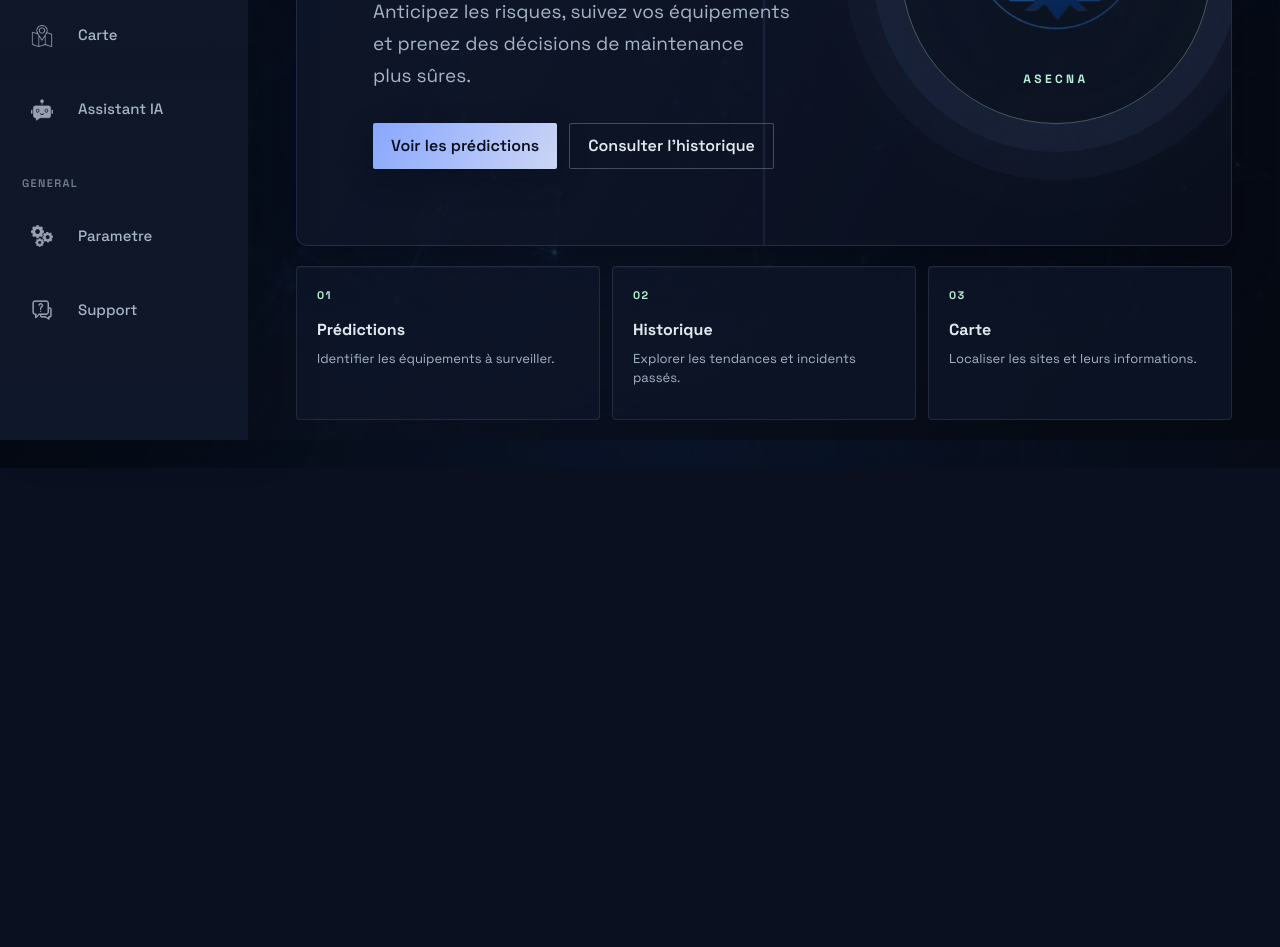
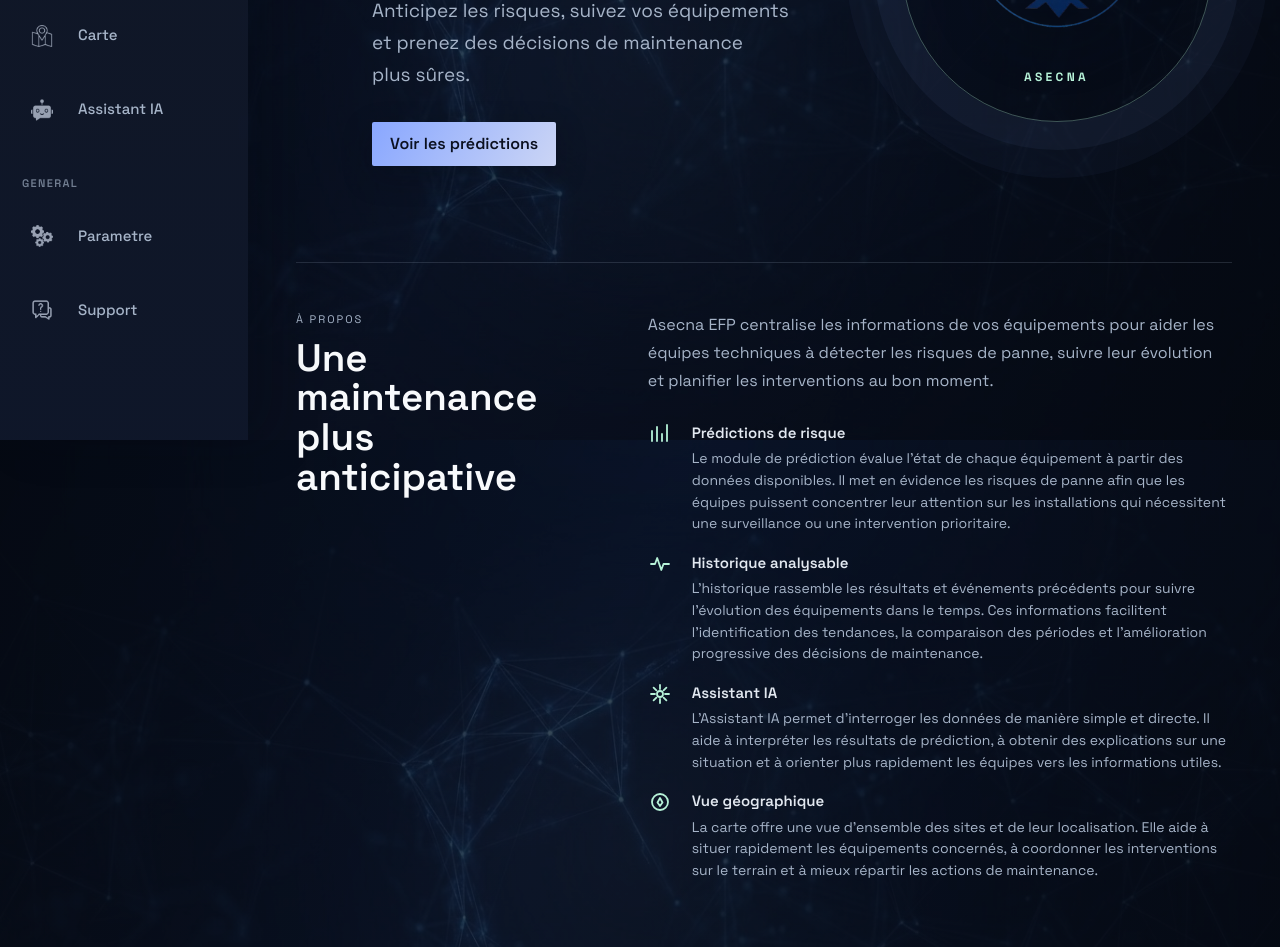
Before and after one commit to AndyJohan/projetPrediction, a React (Create React App) app in the folder front/: page / in a window 1280 px wide. Shown: the part 360-1307 px from the top of the page. Before the commit the page ends 828 px from the top, so only its background shows below. Built offline with nearby package versions, Linux system fonts and the light colour scheme; no server answers.

Commit message:
Modification page d-accueil

```diff
--- a/front/src/components/Sidebar.js
+++ b/front/src/components/Sidebar.js
@@ -76,6 +76,7 @@
       />
 
       <aside className={`sidebar ${isOpen ? 'open' : 'collapsed'}`}>
+        {isOpen ? (
           <div className="sidebar-brand-card">
             <div className="brand-icon sidebar-brand-icon">
               <img src="/logo.png" alt="Logo ASECNA" />
@@ -84,6 +85,7 @@
               <p className="brand-title sidebar-brand-title">ASECNA EFP</p>
             </div>
           </div>
+        ) : null}
 
         {navSections.map((section) => (
           <div key={section.title} className="sidebar-nav-section">
--- a/front/src/pages/HomePage.css
+++ b/front/src/pages/HomePage.css
@@ -1,6 +1,5 @@
 .page-home { justify-content: center; min-height: calc(100vh - 100px); }
-.home-hero { position: relative; display: grid; grid-template-columns: minmax(0, 1.25fr) minmax(280px, .75fr); align-items: center; min-height: 440px; overflow: hidden; border: 1px solid rgba(137, 167, 255, .16); border-radius: 12px; background: linear-gradient(120deg, rgba(15, 23, 42, .96), rgba(11, 16, 32, .78)), radial-gradient(circle at 82% 50%, rgba(182, 242, 216, .17), transparent 32%); box-shadow: var(--shadow-strong); }
-.home-hero::before { position: absolute; inset: 0; background: linear-gradient(90deg, transparent 49.8%, rgba(137, 167, 255, .12) 50%, transparent 50.2%); content: ''; pointer-events: none; }
+.home-hero { display: grid; grid-template-columns: minmax(0, 1.25fr) minmax(280px, .75fr); align-items: center; min-height: 440px; }
 .home-copy { position: relative; z-index: 1; padding: clamp(32px, 6vw, 76px); }
 .page-home h1 { max-width: 620px; margin: 12px 0 18px; color: #f8fafc; font-size: clamp(52px, 8vw, 104px); font-weight: 700; letter-spacing: -.07em; line-height: .88; }
 .home-lead { max-width: 540px; color: var(--muted); font-size: clamp(16px, 1.6vw, 19px); line-height: 1.7; }
@@ -10,12 +9,15 @@
 .home-logo-orbit { position: absolute; width: min(28vw, 310px); aspect-ratio: 1; border: 1px solid rgba(182, 242, 216, .32); border-radius: 50%; box-shadow: 0 0 0 28px rgba(137, 167, 255, .05), 0 0 0 56px rgba(137, 167, 255, .035); }
 .home-logo { position: relative; width: min(200px, 26vw); aspect-ratio: 1; object-fit: contain; filter: drop-shadow(0 20px 28px rgba(3, 7, 18, .42)); }
 .home-logo-label { position: relative; color: var(--mint); font-size: 12px; font-weight: 700; letter-spacing: .28em; }
-.home-links { display: grid; grid-template-columns: repeat(3, minmax(0, 1fr)); gap: 12px; }
-.home-link-card { display: grid; min-height: 154px; align-content: start; gap: 7px; padding: 20px; color: var(--text); text-decoration: none; border: 1px solid rgba(148, 163, 184, .16); border-radius: var(--radius-md); background: rgba(15, 23, 42, .72); box-shadow: inset 0 1px 0 rgba(255, 255, 255, .035); transition: transform var(--duration-fast) var(--ease-standard), border-color var(--duration-fast) var(--ease-standard), background var(--duration-fast) var(--ease-standard); }
-.home-link-card:hover { transform: translateY(-3px); border-color: rgba(182, 242, 216, .35); background: rgba(20, 31, 56, .92); }
-.home-link-card span { margin-bottom: 7px; color: var(--mint); font-size: 11px; font-weight: 700; letter-spacing: .12em; }
-.home-link-card strong { font-size: 16px; }
-.home-link-card small { color: var(--muted); font-size: 13px; line-height: 1.5; }
+.home-about { display: grid; grid-template-columns: minmax(220px, .64fr) minmax(0, 1.36fr); gap: clamp(28px, 6vw, 86px); padding: 48px 0 18px; border-top: 1px solid rgba(148, 163, 184, .2); }
+.home-about-heading h2 { margin-top: 10px; max-width: 340px; color: #f8fafc; font-size: clamp(26px, 3vw, 40px); line-height: 1.04; }
+.home-about-content { display: grid; gap: 26px; max-width: 720px; }
+.home-about-content > p { color: var(--muted); font-size: 16px; line-height: 1.75; }
+.home-about-features { display: grid; gap: 16px; margin: 0; padding: 0; list-style: none; }
+.home-about-features li { display: grid; grid-template-columns: 30px minmax(0, 1fr); gap: 14px; align-items: start; color: var(--muted); font-size: 14px; line-height: 1.55; }
+.home-about-features svg { width: 24px; height: 24px; margin-top: 1px; color: var(--mint); fill: none; stroke: currentColor; stroke-linecap: round; stroke-linejoin: round; stroke-width: 1.8; }
+.home-about-features h3 { margin: 0 0 4px; color: var(--text); font-size: 15px; font-weight: 600; }
+.home-about-features p { margin: 0; }
 
-@media (max-width: 860px) { .page-home { min-height: auto; } .home-hero { grid-template-columns: 1fr; min-height: auto; } .home-logo-panel { min-height: 280px; padding-top: 0; } .home-logo-orbit { width: min(62vw, 280px); } .home-logo { width: min(180px, 42vw); } }
-@media (max-width: 560px) { .home-copy { padding: 32px 24px; } .page-home h1 { font-size: clamp(48px, 18vw, 76px); } .home-actions, .home-links { display: grid; grid-template-columns: 1fr; } .home-action { width: 100%; } .home-logo-panel { min-height: 240px; } }
+@media (max-width: 860px) { .page-home { min-height: auto; } .home-hero, .home-about { grid-template-columns: 1fr; min-height: auto; } .home-about { gap: 22px; } .home-logo-panel { min-height: 280px; padding-top: 0; } .home-logo-orbit { width: min(62vw, 280px); } .home-logo { width: min(180px, 42vw); } }
+@media (max-width: 560px) { .home-copy { padding: 32px 24px; } .page-home h1 { font-size: clamp(48px, 18vw, 76px); } .home-actions { display: grid; grid-template-columns: 1fr; } .home-action { width: 100%; } .home-logo-panel { min-height: 240px; } }
--- a/front/src/pages/HomePage.js
+++ b/front/src/pages/HomePage.js
@@ -13,7 +13,7 @@
           </p>
           <div className="home-actions">
             <Link className="primary-button home-action" to="/prediction">Voir les prédictions</Link>
-            <Link className="ghost-button home-action" to="/historique">Consulter l’historique</Link>
+            {/* <Link className="ghost-button home-action" to="/historique">Consulter l’historique</Link> */}
           </div>
         </div>
         <div className="home-logo-panel" aria-label="Logo ASECNA">
@@ -22,11 +22,50 @@
           <span className="home-logo-label">ASECNA</span>
         </div>
       </div>
-      <div className="home-links" aria-label="Accès rapides">
-        <Link to="/prediction" className="home-link-card"><span>01</span><strong>Prédictions</strong><small>Identifier les équipements à surveiller.</small></Link>
-        <Link to="/historique" className="home-link-card"><span>02</span><strong>Historique</strong><small>Explorer les tendances et incidents passés.</small></Link>
-        <Link to="/carte" className="home-link-card"><span>03</span><strong>Carte</strong><small>Localiser les sites et leurs informations.</small></Link>
-      </div>
+
+      <section className="home-about" aria-labelledby="about-title">
+        <div className="home-about-heading">
+          <p className="eyebrow">À propos</p>
+          <h2 id="about-title">Une maintenance plus anticipative</h2>
+        </div>
+        <div className="home-about-content">
+          <p>
+            Asecna EFP centralise les informations de vos équipements pour aider les équipes
+            techniques à détecter les risques de panne, suivre leur évolution et planifier les
+            interventions au bon moment.
+          </p>
+          <ul className="home-about-features">
+            <li>
+              <svg viewBox="0 0 24 24" aria-hidden="true"><path d="M4 19V9m5 10V5m5 14v-7m5 7V3" /></svg>
+              <div>
+                <h3>Prédictions de risque</h3>
+                <p>Le module de prédiction évalue l’état de chaque équipement à partir des données disponibles. Il met en évidence les risques de panne afin que les équipes puissent concentrer leur attention sur les installations qui nécessitent une surveillance ou une intervention prioritaire.</p>
+              </div>
+            </li>
+            <li>
+              <svg viewBox="0 0 24 24" aria-hidden="true"><path d="M3 12h4l2.2-6 4.1 12 2.2-6H21" /></svg>
+              <div>
+                <h3>Historique analysable</h3>
+                <p>L’historique rassemble les résultats et événements précédents pour suivre l’évolution des équipements dans le temps. Ces informations facilitent l’identification des tendances, la comparaison des périodes et l’amélioration progressive des décisions de maintenance.</p>
+              </div>
+            </li>
+            <li>
+              <svg viewBox="0 0 24 24" aria-hidden="true"><path d="M12 3v4m0 10v4M3 12h4m10 0h4M5.6 5.6l2.8 2.8m7.2 7.2 2.8 2.8m0-12.8-2.8 2.8m-7.2 7.2-2.8 2.8" /><circle cx="12" cy="12" r="3" /></svg>
+              <div>
+                <h3>Assistant IA</h3>
+                <p>L’Assistant IA permet d’interroger les données de manière simple et directe. Il aide à interpréter les résultats de prédiction, à obtenir des explications sur une situation et à orienter plus rapidement les équipes vers les informations utiles.</p>
+              </div>
+            </li>
+            <li>
+              <svg viewBox="0 0 24 24" aria-hidden="true"><circle cx="12" cy="12" r="8" /><path d="m12 8 2.5 4.5L12 16l-2.5-3.5L12 8Z" /></svg>
+              <div>
+                <h3>Vue géographique</h3>
+                <p>La carte offre une vue d’ensemble des sites et de leur localisation. Elle aide à situer rapidement les équipements concernés, à coordonner les interventions sur le terrain et à mieux répartir les actions de maintenance.</p>
+              </div>
+            </li>
+          </ul>
+        </div>
+      </section>
     </section>
   );
 }
```
Lines whose indentation alone changed are shown as unchanged.
